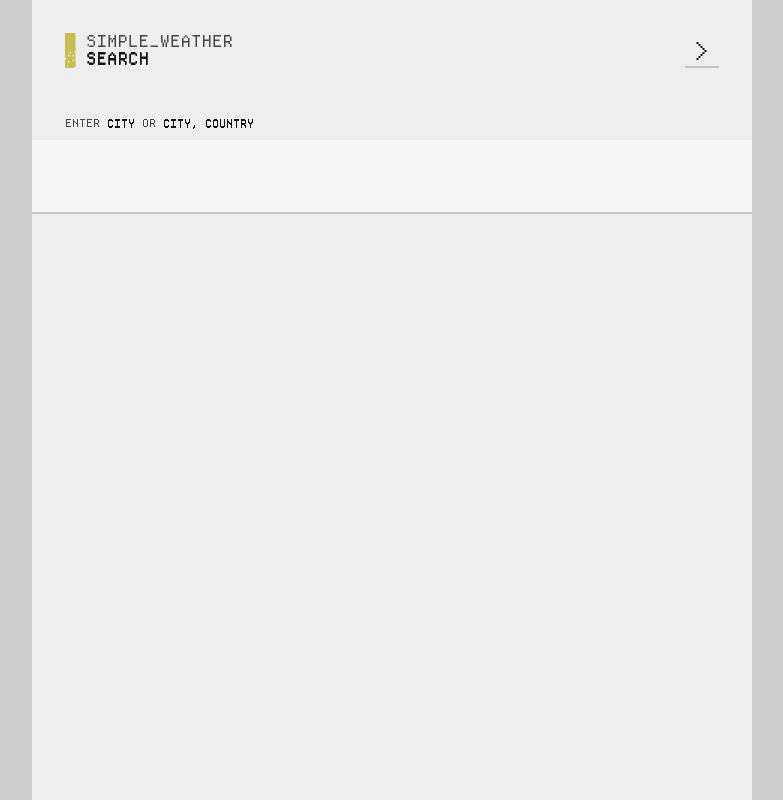
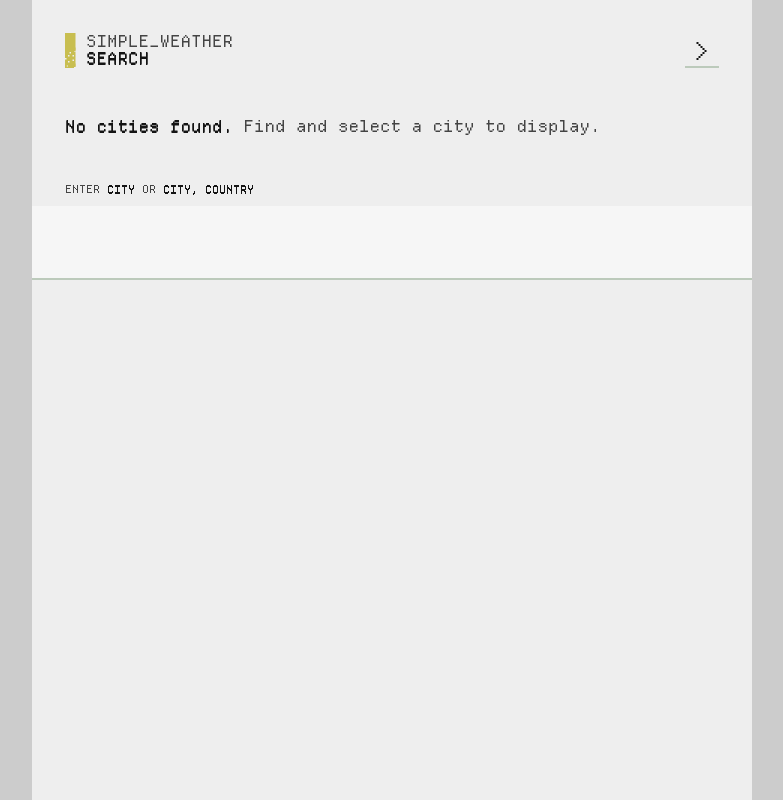
Before and after one commit to paulbalchin/simple-weather, a React (Vite) app: page /simple-weather/search in a window 1280 px wide. Shown: the whole page, without its empty margins (248-1031 px from the left). Built offline with nearby package versions, Linux system fonts and the light colour scheme.

Commit message:
Added "empty list of cities" message

```diff
--- a/src/pages/Search.tsx
+++ b/src/pages/Search.tsx
@@ -105,6 +105,12 @@ export function Search() {
     <>
       <PageHeader title="Search" />
 
+      {cities.length === 0 && (
+        <p style={{ marginBottom: "3em" }}>
+          <b>No cities found.</b> Find and select a city to display.
+        </p>
+      )}
+
       <div id="search">
         <SearchInput
           onSubmitForm={handleSubmit}
```
